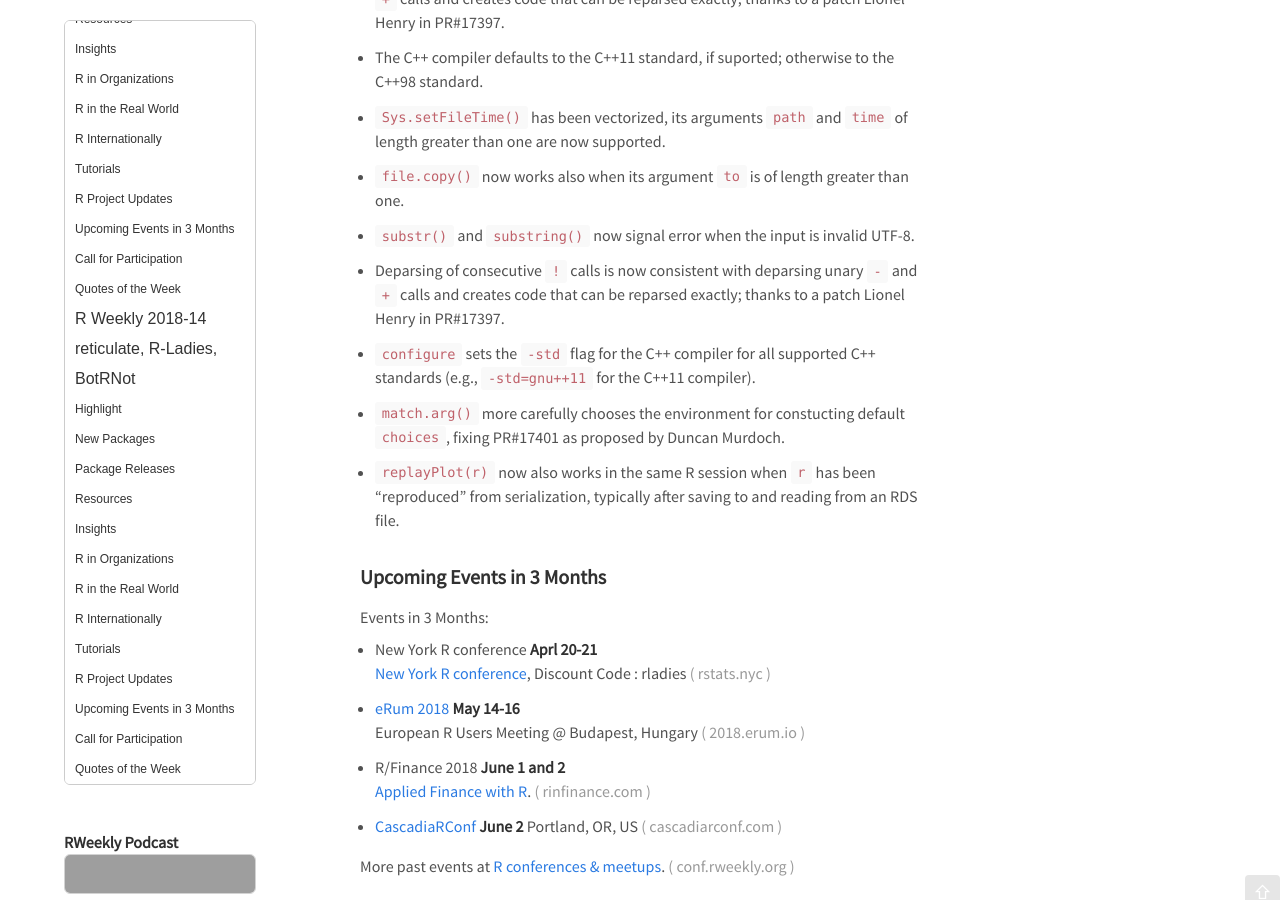
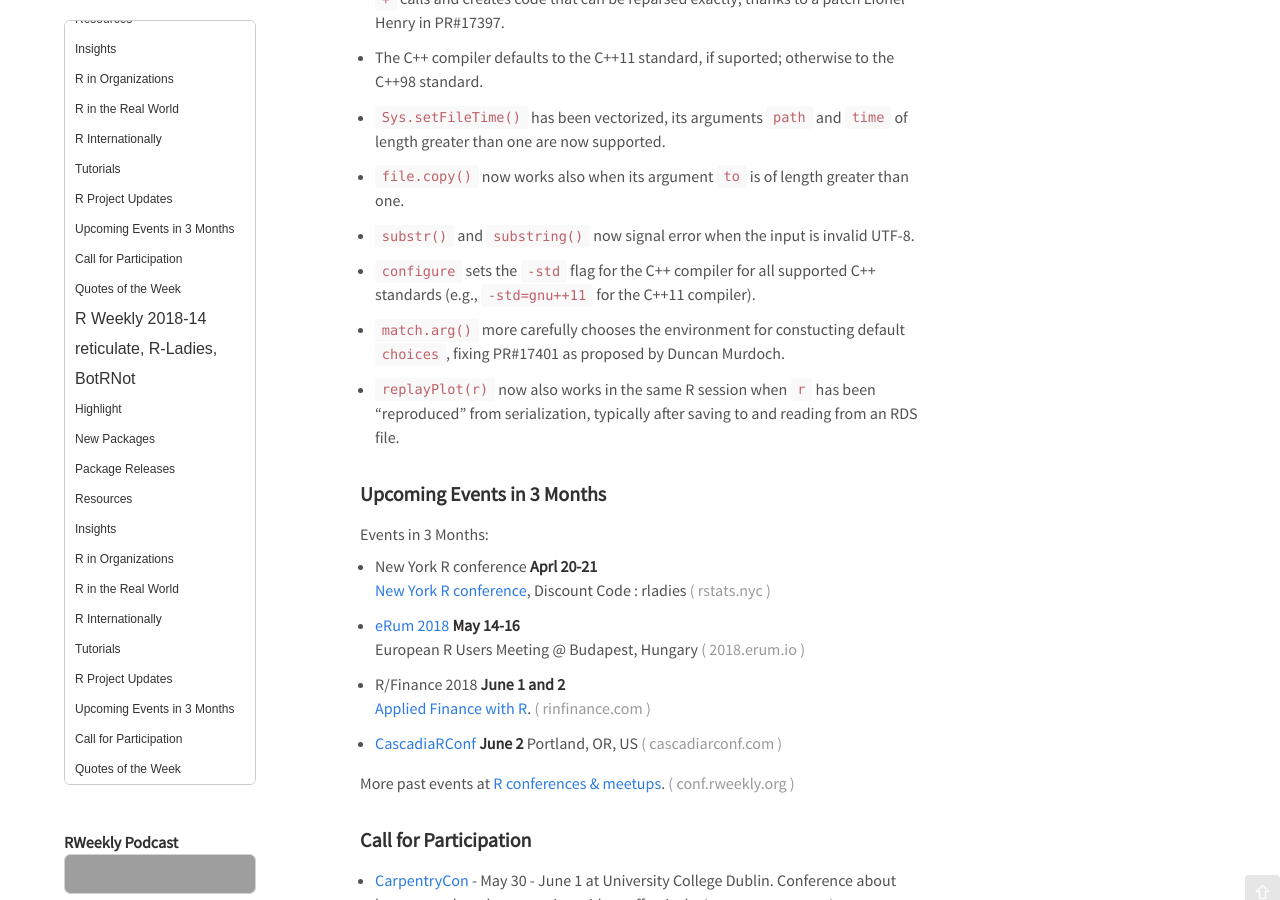
Before and after one commit to rweekly/rweekly.org, a Jekyll site: the page built from _posts/2018-4-9-2018-15.md, in a window 1280 px wide and 900 px high, scrolled down 5829 px. Built offline with Jekyll 4.4.1, drawn with Linux system fonts in a browser that asks for light colours; emoji names are drawn with the system emoji font; our own code applies the rules of GitHub Pages for plain Markdown files; comment, search, counter and statistics services are not loaded; grey boxes are pictures that could not be loaded.

Commit message:
Update: 2018-15

```diff
--- a/_posts/2018-4-9-2018-15.md
+++ b/_posts/2018-4-9-2018-15.md
@@ -173,8 +173,6 @@ Updates from [R Core](http://developer.r-project.org/blosxom.cgi/R-devel/NEWS):
 
 + `substr()` and `substring()` now signal error when the input is invalid UTF-8.
 
-+ Deparsing of consecutive `!` calls is now consistent with deparsing unary `-` and `+` calls and creates code that can be reparsed exactly; thanks to a patch Lionel Henry in PR#17397.
-
 + `configure` sets the `-std` flag for the C++ compiler for all supported C++ standards (e.g., `-std=gnu++11` for the C++11 compiler).
 
 + `match.arg()` more carefully chooses the environment for constucting default `choices`, fixing PR#17401 as proposed by Duncan Murdoch.
```
